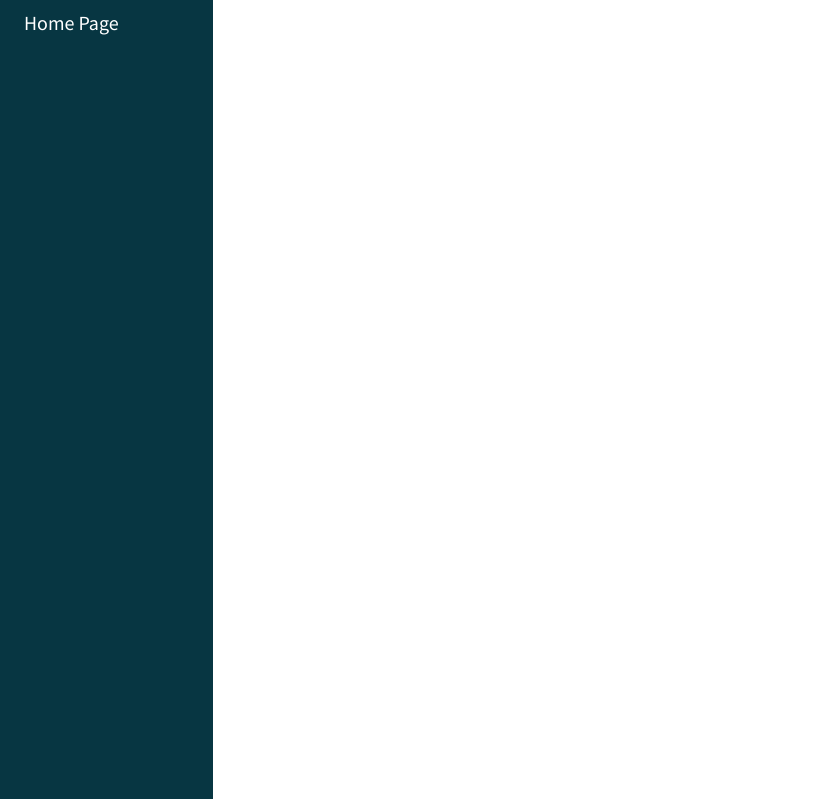
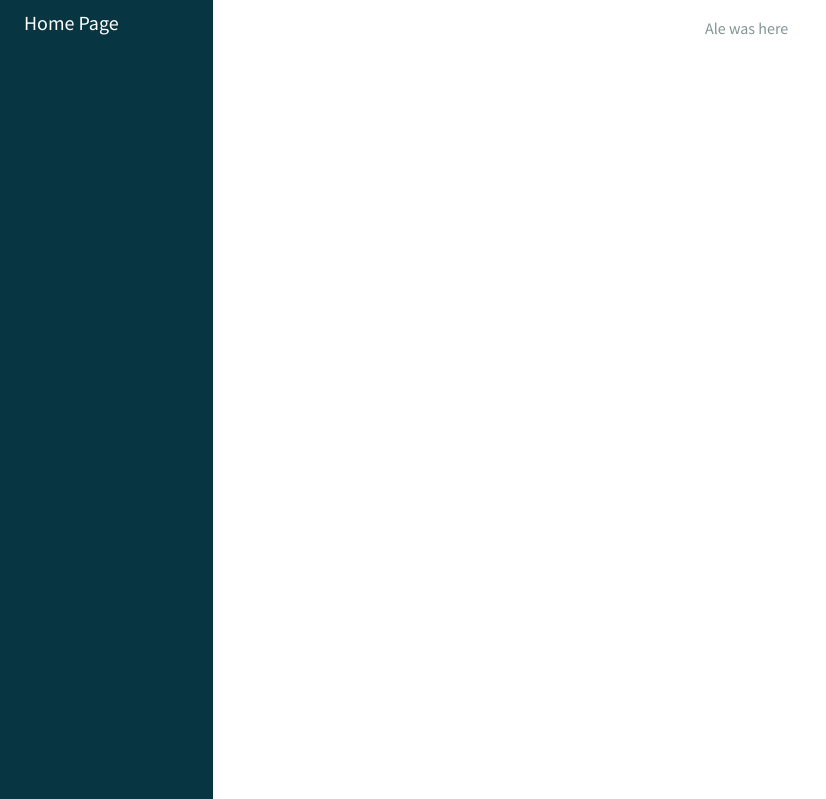
Before and after one commit to Beasta2768/HackCamp, a PHP site: page / in a window 1280 px wide. Shown: the top 799 px of the page, without its empty margins (0-826 px from the left). Run offline with PHP 8.4, Linux system fonts and the light colour scheme.

Commit message:
I included myself

```diff
--- a/Views/index.phtml
+++ b/Views/index.phtml
@@ -1,3 +1,3 @@
 <?php require('template/header.phtml') ?>
-
+<p>Ale was here</p>
 <?php require('template/footer.phtml') ?>
```
